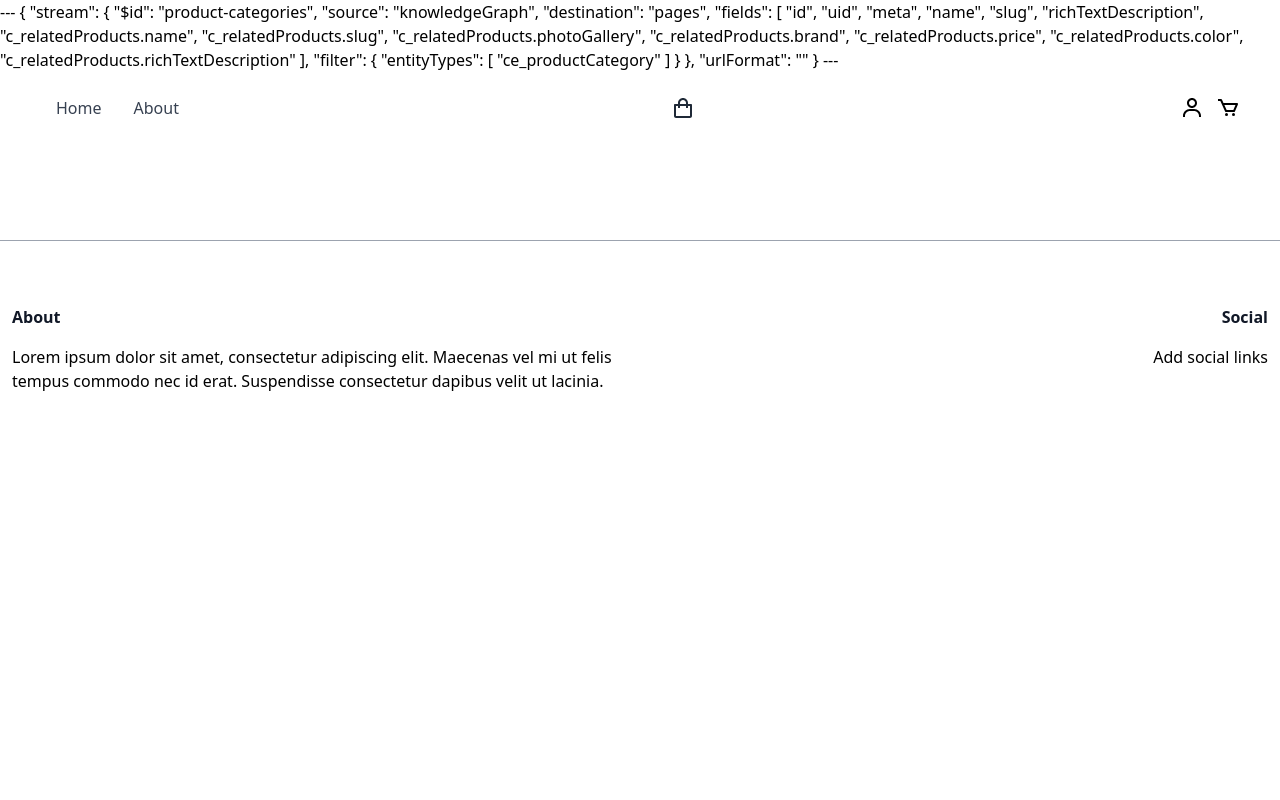
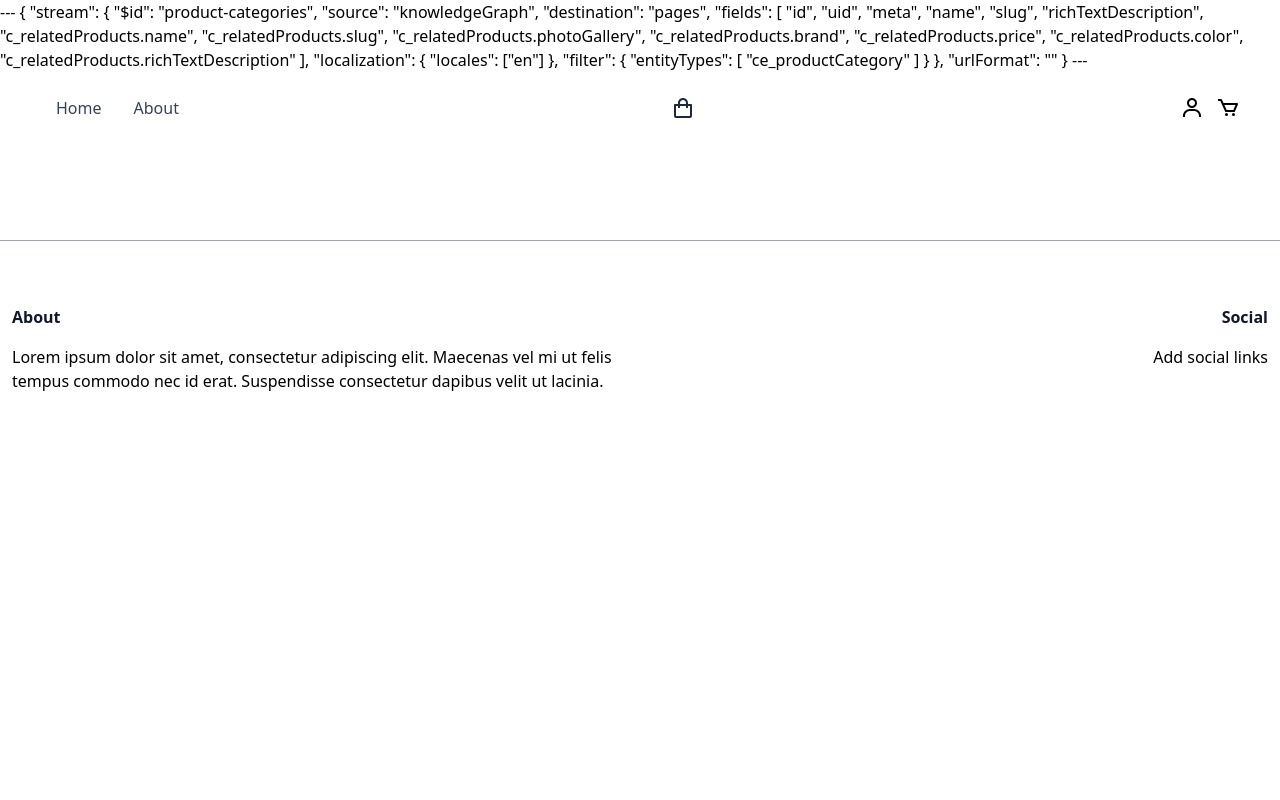
Before and after one commit to zxu10/sites-products-starter, a Node project: template templates/productCategory.hbs in a window 1280 px wide. Run offline with Node 20 templates, Linux system fonts and the light colour scheme; the template is opened without the code that fills it, so the values that code supplies are empty; style sheets or scripts are compiled from the project's sources.

Commit message:
Added localization to streams

```diff
--- a/templates/product.hbs
+++ b/templates/product.hbs
@@ -16,6 +16,9 @@
         "brand",
         "photoGallery"
       ],
+      "localization": {
+          "locales": ["en"]
+      },
       "filter": {
         "entityTypes": [
           "product"
--- a/templates/productCategory.hbs
+++ b/templates/productCategory.hbs
@@ -19,6 +19,9 @@
         "c_relatedProducts.color",
         "c_relatedProducts.richTextDescription"
       ],
+      "localization": {
+          "locales": ["en"]
+      },
       "filter": {
         "entityTypes": [
           "ce_productCategory"
```
